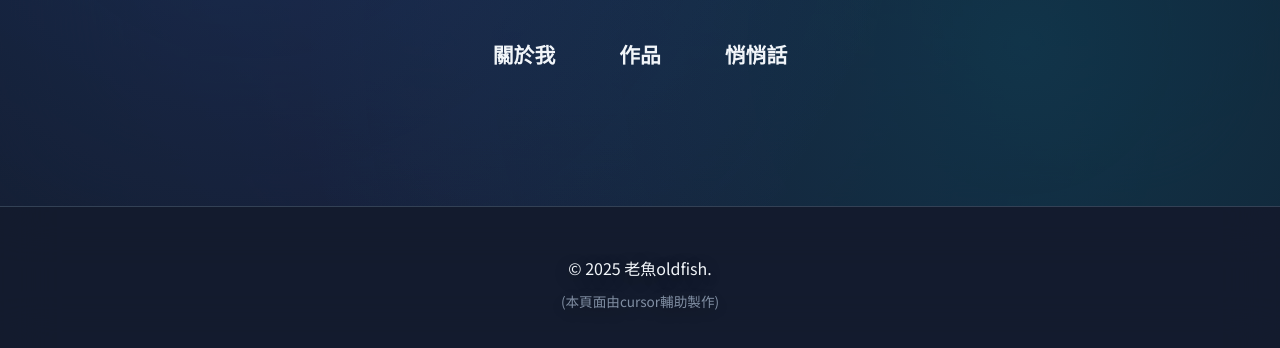
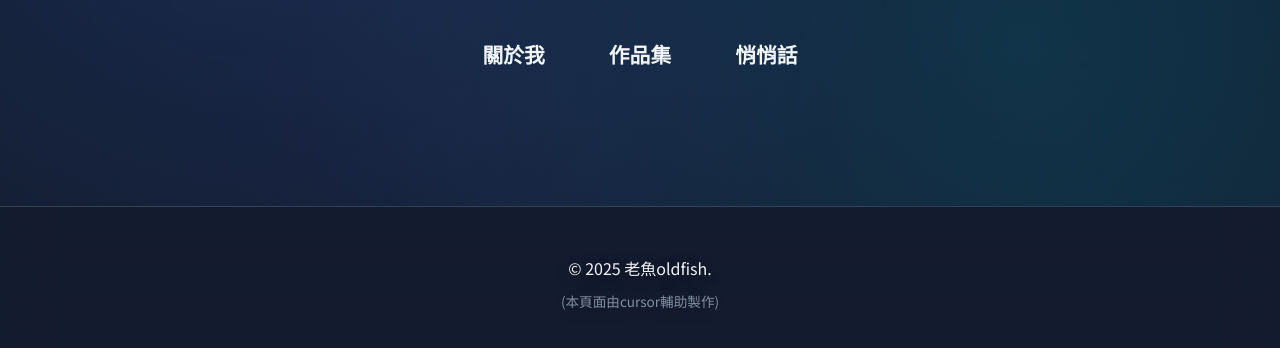
Before and after one commit to oldfish101240/oldfish-profile, a website: page index.html in a window 1280 px wide. Shown: the part 594-942 px from the top of the page. Drawn offline with Linux system fonts and the light colour scheme.

Commit message:
Update index.html

```diff
--- a/index.html
+++ b/index.html
@@ -87,7 +87,7 @@
                         <!-- 頁面跳轉連結 -->
                         <div class="page-links">
                             <a href="https://oldfish101240.github.io/oldfish-profile/about.html" class="page-link">關於我</a>
-                            <a href="https://oldfish101240.github.io/oldfish-profile/portfolio.html" class="page-link">作品</a>
+                            <a href="https://oldfish101240.github.io/oldfish-profile/portfolio.html" class="page-link">作品集</a>
                             <a href="https://oldfish101240.github.io/oldfish-profile/contact.html" class="page-link">悄悄話</a>
                         </div>
                     </div>
```
